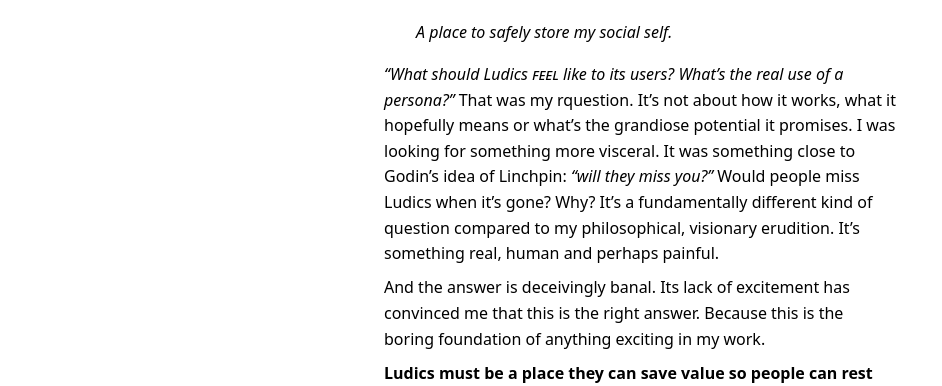
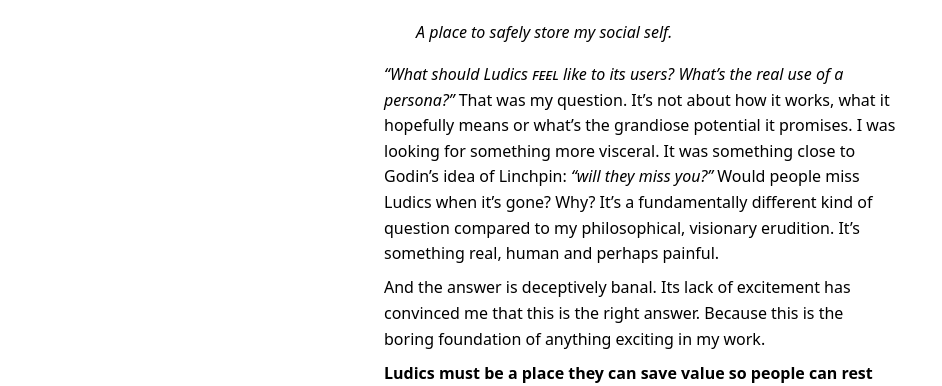
Before and after one commit to taronomy/taronomy, a Jekyll site: the page built from logs/56.md, in a window 1280 px wide and 900 px high, scrolled down 85509 px. Shown: the part 171-557 px from the top of the window, without its empty margins (0-942 px from the left). Built offline with Jekyll 4.4.1, drawn with Linux system fonts in a browser that asks for light colours; our own code applies the rules of GitHub Pages for plain Markdown files.

Commit message:
Update 56.md

```diff
--- a/logs/56.md
+++ b/logs/56.md
@@ -1440,9 +1440,9 @@ This is my life's work. It has to come from myself. I already have this in my mi
 
 > A place to safely store my social self.
 
-"What should Ludics *feel* like to its users? What's the real use of a persona?" That was my rquestion. It's not about how it works, what it hopefully means or what's the grandiose potential it promises. I was looking for something more visceral. It was something close to Godin's idea of Linchpin: "will they miss you?" Would people miss Ludics when it's gone? Why? It's a fundamentally different kind of question compared to my philosophical, visionary erudition. It's something real, human and perhaps painful.
+"What should Ludics *feel* like to its users? What's the real use of a persona?" That was my question. It's not about how it works, what it hopefully means or what's the grandiose potential it promises. I was looking for something more visceral. It was something close to Godin's idea of Linchpin: "will they miss you?" Would people miss Ludics when it's gone? Why? It's a fundamentally different kind of question compared to my philosophical, visionary erudition. It's something real, human and perhaps painful.
 
-And the answer is deceivingly banal. Its lack of excitement has convinced me that this is the right answer. Because this is the boring foundation of anything exciting in my work.
+And the answer is deceptively banal. Its lack of excitement has convinced me that this is the right answer. Because this is the boring foundation of anything exciting in my work.
 
 **Ludics must be a place they can save value so people can rest assured that their time and effort won't evaporate so they don't have to start over from scratch.**
 
```
